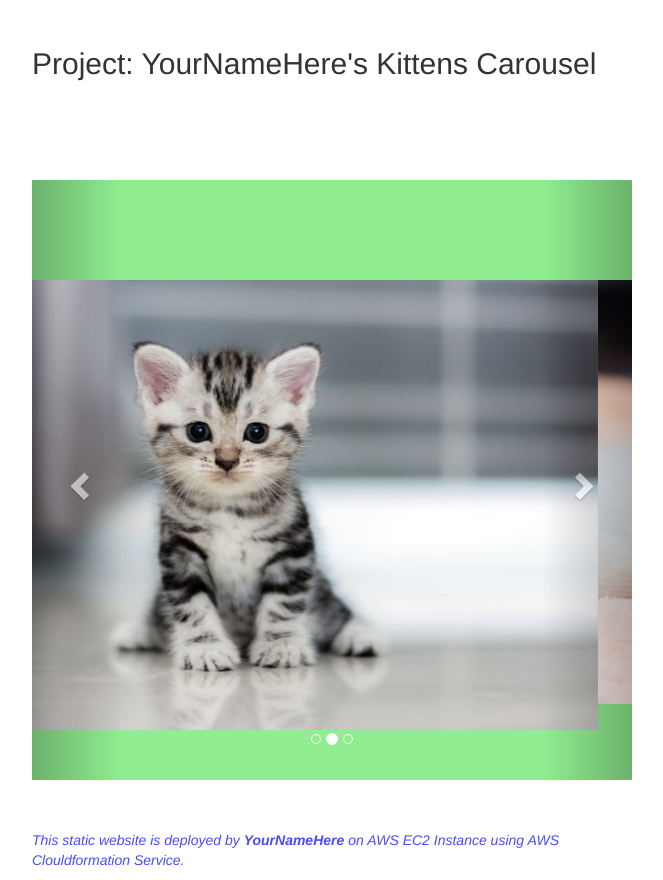
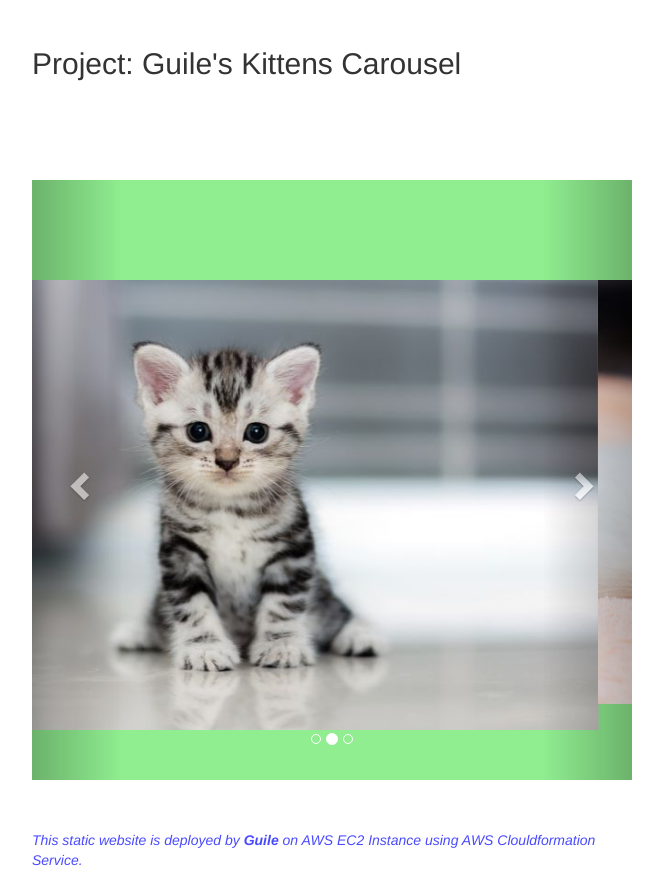
Before and after one commit to guile-clarusway/kittens-carousel, a plain HTML site: page static-web/index.html in a window 1280 px wide. Shown: the part 203-1083 px from the top of the page, without its empty margins (308-971 px from the left). Drawn offline with nearby package versions, Linux system fonts and the light colour scheme.

Commit message:
Update index.html

```diff
--- a/static-web/index.html
+++ b/static-web/index.html
@@ -45,7 +45,7 @@
 
   <div><img style="width:300px; height:100px" src="https://clarusway.com/wp-content/uploads/2022/12/clarusway-logo-black.png" /></div>
 
-  <h2> Project: YourNameHere's Kittens Carousel</h2>
+  <h2> Project: Guile's Kittens Carousel</h2>
 
   <div id="myCarousel" class="carousel slide" data-ride="carousel">
     <!-- Indicators -->
@@ -80,7 +80,7 @@
   </div>
 
 
-  <p class="footnote"><i>This static website is deployed by <b> YourNameHere </b> on AWS EC2 Instance using AWS
+  <p class="footnote"><i>This static website is deployed by <b> Guile </b> on AWS EC2 Instance using AWS
       Clouldformation Service.</i></p>
 </body>
 
```
